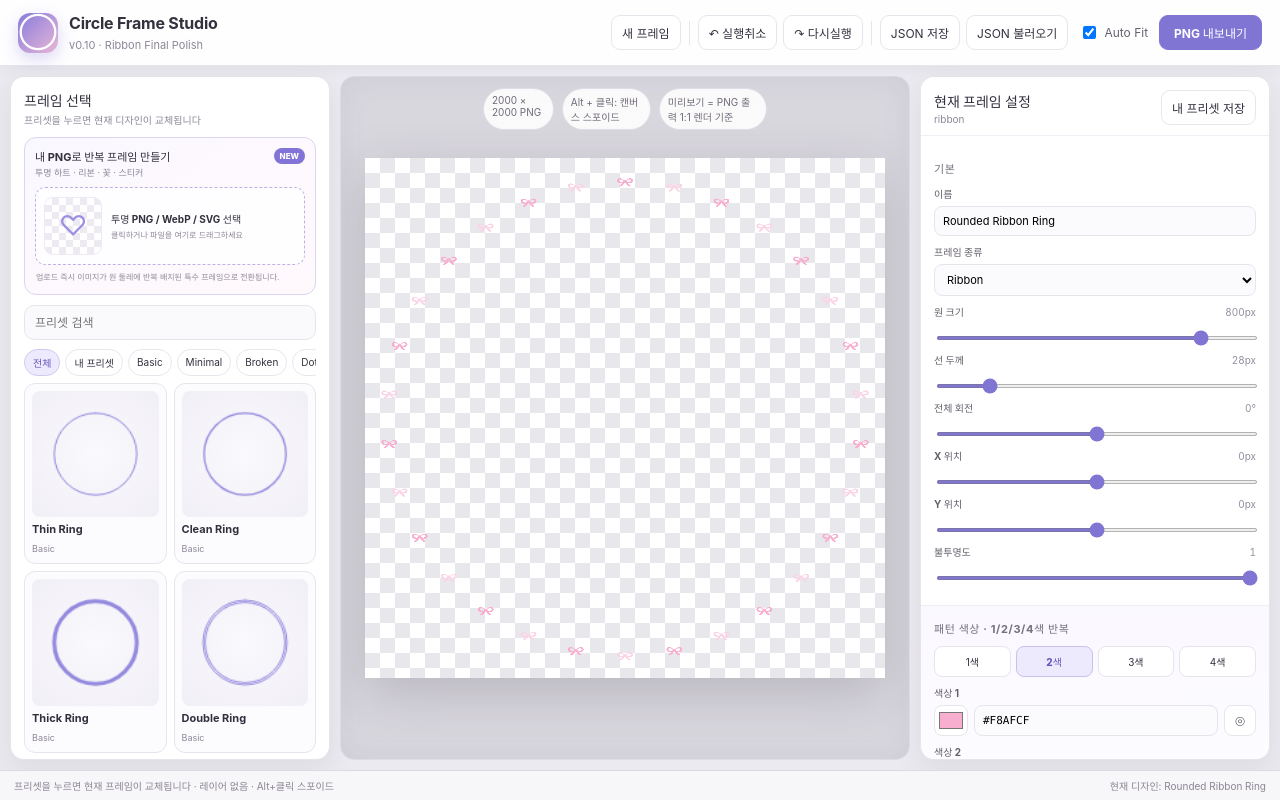
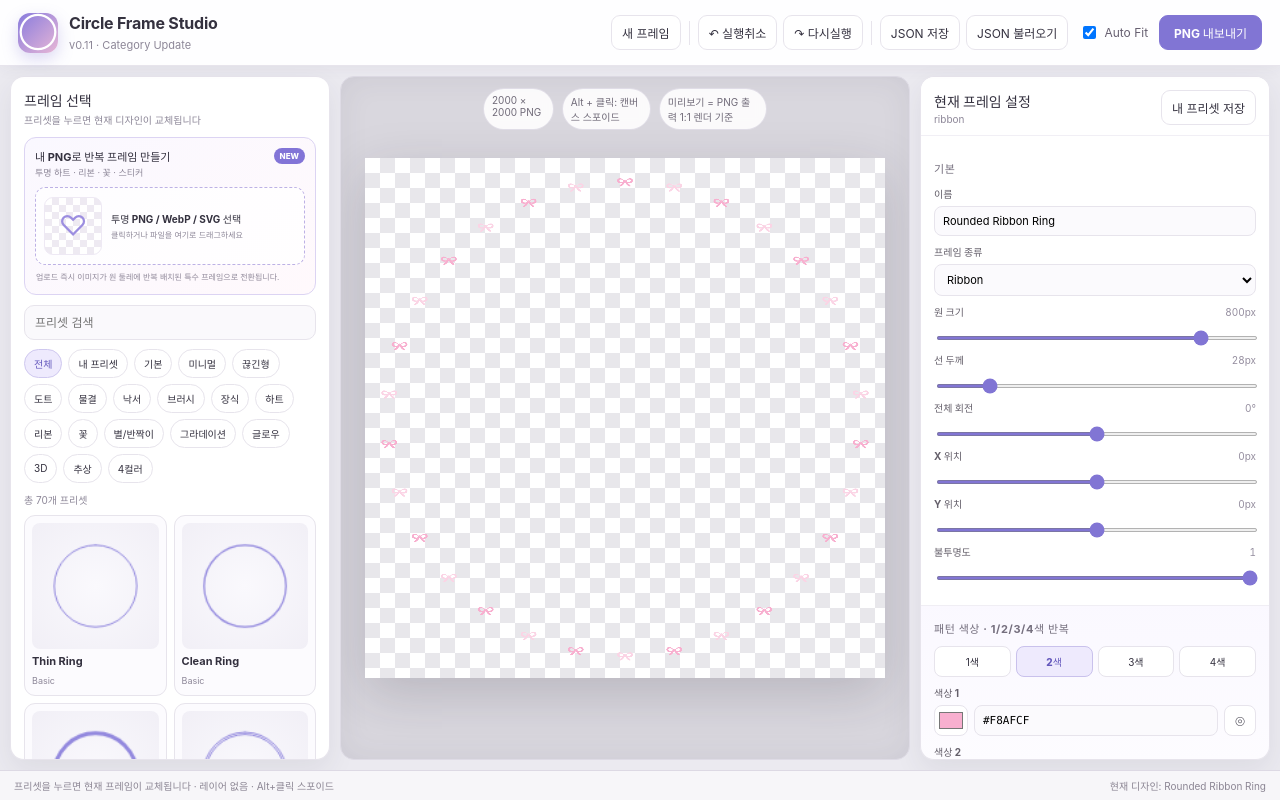
Before and after one commit to kizzzeee0-cmyk/circle-frame-studio-v0.1, a React (Vite) app: page / in a window 1280 px wide. Built offline with nearby package versions, Linux system fonts and the light colour scheme.

Commit message:
Add files via upload

```diff
--- a/package.json
+++ b/package.json
@@ -1,7 +1,7 @@
 {
   "name": "circle-frame-studio",
   "private": true,
-  "version": "0.10.0",
+  "version": "0.11.0",
   "type": "module",
   "engines": {
     "node": ">=22"
--- a/src/App.tsx
+++ b/src/App.tsx
@@ -8,10 +8,10 @@ import { downloadProject, exportPng } from './utils/export'
 import { uid } from './utils/id'
 import './styles.css'
 
-const AUTOSAVE_KEY = 'circle-frame-studio-project-v010'
-const LEGACY_AUTOSAVE_KEYS = ['circle-frame-studio-project-v09', 'circle-frame-studio-project-v08', 'circle-frame-studio-project-v07', 'circle-frame-studio-project-v06', 'circle-frame-studio-project-v05', 'circle-frame-studio-project-v04', 'circle-frame-studio-project-v03']
-const USER_PRESETS_KEY = 'circle-frame-studio-user-presets-v010'
-const LEGACY_USER_PRESET_KEYS = ['circle-frame-studio-user-presets-v09', 'circle-frame-studio-user-presets-v08', 'circle-frame-studio-user-presets-v07', 'circle-frame-studio-user-presets-v06', 'circle-frame-studio-user-presets-v05', 'circle-frame-studio-user-presets-v04', 'circle-frame-studio-user-presets-v03']
+const AUTOSAVE_KEY = 'circle-frame-studio-project-v011'
+const LEGACY_AUTOSAVE_KEYS = ['circle-frame-studio-project-v010', 'circle-frame-studio-project-v09', 'circle-frame-studio-project-v08', 'circle-frame-studio-project-v07', 'circle-frame-studio-project-v06', 'circle-frame-studio-project-v05', 'circle-frame-studio-project-v04', 'circle-frame-studio-project-v03']
+const USER_PRESETS_KEY = 'circle-frame-studio-user-presets-v011'
+const LEGACY_USER_PRESET_KEYS = ['circle-frame-studio-user-presets-v010', 'circle-frame-studio-user-presets-v09', 'circle-frame-studio-user-presets-v08', 'circle-frame-studio-user-presets-v07', 'circle-frame-studio-user-presets-v06', 'circle-frame-studio-user-presets-v05', 'circle-frame-studio-user-presets-v04', 'circle-frame-studio-user-presets-v03']
 
 function normalizeDesign(source: Partial<FrameDesign>): FrameDesign {
   const base = createDesign(source.kind ?? 'basic', source.name ?? 'Frame')
@@ -43,7 +43,7 @@ function normalizeDesign(source: Partial<FrameDesign>): FrameDesign {
 function normalizeProject(source: any): FrameProject {
   if (source?.design) {
     return {
-      version: '0.10',
+      version: '0.11',
       width: 2000,
       height: 2000,
       autoFit: typeof source.autoFit === 'boolean' ? source.autoFit : true,
@@ -53,7 +53,7 @@ function normalizeProject(source: any): FrameProject {
   if (Array.isArray(source?.layers) && source.layers.length > 0) {
     const picked = source.layers.find((x: any) => x.id === source.selectedLayerId) ?? source.layers[source.layers.length - 1]
     return {
-      version: '0.10',
+      version: '0.11',
       width: 2000,
       height: 2000,
       autoFit: typeof source.autoFit === 'boolean' ? source.autoFit : true,
@@ -73,7 +73,7 @@ function makeInitialProject(): FrameProject {
   design.pattern.keepUpright = true
   design.pattern.colorCount = 2
   design.pattern.paletteColors = ['#F8AFCF', '#FBD4E5', '#F8AFCF', '#FBD4E5']
-  return { version: '0.10', width: 2000, height: 2000, autoFit: true, design }
+  return { version: '0.11', width: 2000, height: 2000, autoFit: true, design }
 }
 
 function loadInitialProject() {
@@ -256,7 +256,7 @@ export default function App() {
       <header className="topbar">
         <div className="brand">
           <div className="brand-mark">◯</div>
-          <div><h1>Circle Frame Studio</h1><span>v0.10 · Ribbon Final Polish</span></div>
+          <div><h1>Circle Frame Studio</h1><span>v0.11 · Category Update</span></div>
         </div>
         <div className="toolbar">
           <button onClick={reset}>새 프레임</button>
--- a/src/components/PresetBrowser.tsx
+++ b/src/components/PresetBrowser.tsx
@@ -1,6 +1,6 @@
 import { useEffect, useMemo, useRef, useState, type DragEvent } from 'react'
 import type { FramePreset, FrameProject } from '../types'
-import { CATEGORIES, PRESETS } from '../presets'
+import { PRESETS } from '../presets'
 import { renderProject } from '../render/renderer'
 import { preloadProjectAssets } from '../utils/assets'
 
@@ -14,7 +14,7 @@ function Thumb({ preset }: { preset: FramePreset }) {
       design.radius = 650
       design.offsetX = 0
       design.offsetY = 0
-      const project: FrameProject = { version: '0.10', width: 2000, height: 2000, autoFit: false, design }
+      const project: FrameProject = { version: '0.11', width: 2000, height: 2000, autoFit: false, design }
       await preloadProjectAssets(project)
       if (!cancelled && ref.current) renderProject(ref.current, project, 1)
     }
@@ -32,14 +32,68 @@ interface Props {
   currentAssetUrl: string
 }
 
+type CategoryOption = { key: string; label: string }
+
+const CATEGORY_OPTIONS: CategoryOption[] = [
+  { key: 'all', label: '전체' },
+  { key: 'mine', label: '내 프리셋' },
+  { key: 'basic', label: '기본' },
+  { key: 'minimal', label: '미니멀' },
+  { key: 'broken', label: '끊긴형' },
+  { key: 'dot', label: '도트' },
+  { key: 'wavy', label: '물결' },
+  { key: 'scribble', label: '낙서' },
+  { key: 'brush', label: '브러시' },
+  { key: 'decorative', label: '장식' },
+  { key: 'heart', label: '하트' },
+  { key: 'ribbon', label: '리본' },
+  { key: 'flower', label: '꽃' },
+  { key: 'star', label: '별/반짝이' },
+  { key: 'gradient', label: '그라데이션' },
+  { key: 'glow', label: '글로우' },
+  { key: '3d', label: '3D' },
+  { key: 'abstract', label: '추상' },
+  { key: 'fourcolor', label: '4컬러' },
+]
+
+function matchesCategory(preset: FramePreset, key: string) {
+  const category = preset.category.toLowerCase()
+  const name = preset.name.toLowerCase()
+  const kind = preset.design.kind
+  const colorCount = preset.design.pattern.colorCount
+
+  switch (key) {
+    case 'all': return true
+    case 'mine': return preset.category === '내 프리셋'
+    case 'basic': return preset.category === 'Basic'
+    case 'minimal': return preset.category === 'Minimal'
+    case 'broken': return preset.category === 'Broken'
+    case 'dot': return preset.category === 'Dot' || kind === 'dotted'
+    case 'wavy': return preset.category === 'Wavy' || kind === 'wavy' || kind === 'scallop'
+    case 'scribble': return preset.category === 'Scribble' || kind === 'scribble' || kind === 'rough'
+    case 'brush': return preset.category === 'Brush' || kind === 'brush'
+    case 'decorative': return preset.category === 'Decorative'
+    case 'heart': return kind === 'heart' || name.includes('heart')
+    case 'ribbon': return kind === 'ribbon' || name.includes('ribbon')
+    case 'flower': return kind === 'flower' || name.includes('flower')
+    case 'star': return kind === 'star' || kind === 'sparkle' || name.includes('star') || name.includes('sparkle')
+    case 'gradient': return preset.category === 'Gradient' || preset.design.gradientMode !== 'solid' || name.includes('gradient')
+    case 'glow': return preset.category === 'Glow' || preset.design.effects.glowEnabled || name.includes('glow') || name.includes('neon')
+    case '3d': return preset.category === '3D' || kind === 'glossy' || name.includes('glossy')
+    case 'abstract': return preset.category === 'Abstract' || name.includes('abstract') || name.includes('organic')
+    case 'fourcolor': return colorCount >= 4 || name.includes('four color') || name.includes('4 color')
+    default:
+      return category === key.toLowerCase()
+  }
+}
+
 export default function PresetBrowser({ onSelect, userPresets, onUploadAsset, currentAssetName, currentAssetUrl }: Props) {
-  const [category, setCategory] = useState('전체')
+  const [category, setCategory] = useState('all')
   const [query, setQuery] = useState('')
   const list = useMemo(() => {
     const all = [...userPresets, ...PRESETS]
-    return all.filter(x => (category === '전체' || x.category === category || (category === '내 프리셋' && x.category === '내 프리셋')) && x.name.toLowerCase().includes(query.toLowerCase()))
+    return all.filter(x => matchesCategory(x, category) && x.name.toLowerCase().includes(query.toLowerCase()))
   }, [category, query, userPresets])
-  const cats = ['전체', '내 프리셋', ...CATEGORIES.filter(x => x !== '전체')]
 
   const drop = (e: DragEvent<HTMLLabelElement>) => {
     e.preventDefault()
@@ -75,9 +129,14 @@ export default function PresetBrowser({ onSelect, userPresets, onUploadAsset, cu
       </section>
 
       <input className="search" placeholder="프리셋 검색" value={query} onChange={e => setQuery(e.target.value)} />
-      <div className="category-chips">
-        {cats.map(c => <button className={c === category ? 'chip active' : 'chip'} key={c} onClick={() => setCategory(c)}>{c}</button>)}
+      <div className="category-chips expanded">
+        {CATEGORY_OPTIONS.map(c => (
+          <button className={c.key === category ? 'chip active' : 'chip'} key={c.key} onClick={() => setCategory(c.key)}>
+            {c.label}
+          </button>
+        ))}
       </div>
+      <div className="preset-result-meta">총 {list.length}개 프리셋</div>
       <div className="preset-grid">
         {list.map(preset => (
           <button className="preset-card" key={preset.id} onClick={() => onSelect(preset)} title="현재 프레임으로 사용">
--- a/src/styles.css
+++ b/src/styles.css
@@ -41,9 +41,12 @@ button:disabled { opacity: .35; cursor: not-allowed !important; }
 .sticky-head { position: sticky; top: 0; background: rgba(255,255,255,.96); padding: 13px 13px 10px; z-index: 5; border-bottom: 1px solid #f1eff5; backdrop-filter: blur(8px); }
 .search { width: 100%; border: 1px solid var(--line); border-radius: 10px; padding: 9px 10px; outline: none; background: #faf9fc; font-size: 12px; }
 .search:focus, .control input:focus, .control select:focus { border-color: #b7afe2; box-shadow: 0 0 0 3px rgba(129,117,212,.10); }
-.category-chips { display: flex; gap: 5px; overflow-x: auto; padding: 9px 0 7px; scrollbar-width: none; }
-.chip { border: 1px solid var(--line); background: white; border-radius: 999px; font-size: 10px; padding: 5px 8px; white-space: nowrap; cursor: pointer; }
+.category-chips { display: flex; gap: 6px; padding: 9px 0 7px; }
+.category-chips.expanded { flex-wrap: wrap; overflow: visible; }
+.chip { border: 1px solid var(--line); background: white; border-radius: 999px; font-size: 10px; padding: 6px 9px; white-space: nowrap; cursor: pointer; }
 .chip.active { background: var(--accent-soft); color: var(--accent-strong); border-color: #cfc8ef; font-weight: 700; }
+
+.preset-result-meta { font-size: 10px; color: var(--muted); margin: 2px 0 8px; }
 .preset-grid { display: grid; grid-template-columns: 1fr 1fr; gap: 7px; padding-bottom: 20px; }
 .preset-card { min-width: 0; border: 1px solid var(--line); background: #fcfbfe; border-radius: 11px; padding: 7px; cursor: pointer; text-align: left; transition: .15s ease; }
 .preset-card:hover { transform: translateY(-1px); border-color: #cfc8e9; box-shadow: 0 7px 15px rgba(77,65,107,.08); }
--- a/src/types.ts
+++ b/src/types.ts
@@ -87,7 +87,7 @@ export interface FrameDesign {
 }
 
 export interface FrameProject {
-  version: '0.10'
+  version: '0.11'
   width: 2000
   height: 2000
   autoFit: boolean
--- a/src/utils/export.ts
+++ b/src/utils/export.ts
@@ -13,7 +13,7 @@ export async function exportPng(project: FrameProject) {
     const url = URL.createObjectURL(blob)
     const a = document.createElement('a')
     a.href = url
-    a.download = `circle-frame-v010-${new Date().toISOString().slice(0, 10)}.png`
+    a.download = `circle-frame-v011-${new Date().toISOString().slice(0, 10)}.png`
     a.click()
     setTimeout(() => URL.revokeObjectURL(url), 1000)
   }, 'image/png')
@@ -24,7 +24,7 @@ export function downloadProject(project: FrameProject) {
   const url = URL.createObjectURL(blob)
   const a = document.createElement('a')
   a.href = url
-  a.download = 'circle-frame-project-v010.json'
+  a.download = 'circle-frame-project-v011.json'
   a.click()
   setTimeout(() => URL.revokeObjectURL(url), 1000)
 }
```
Also changed, not shown: 2 other files (tests, documents, lock files or other folders).
